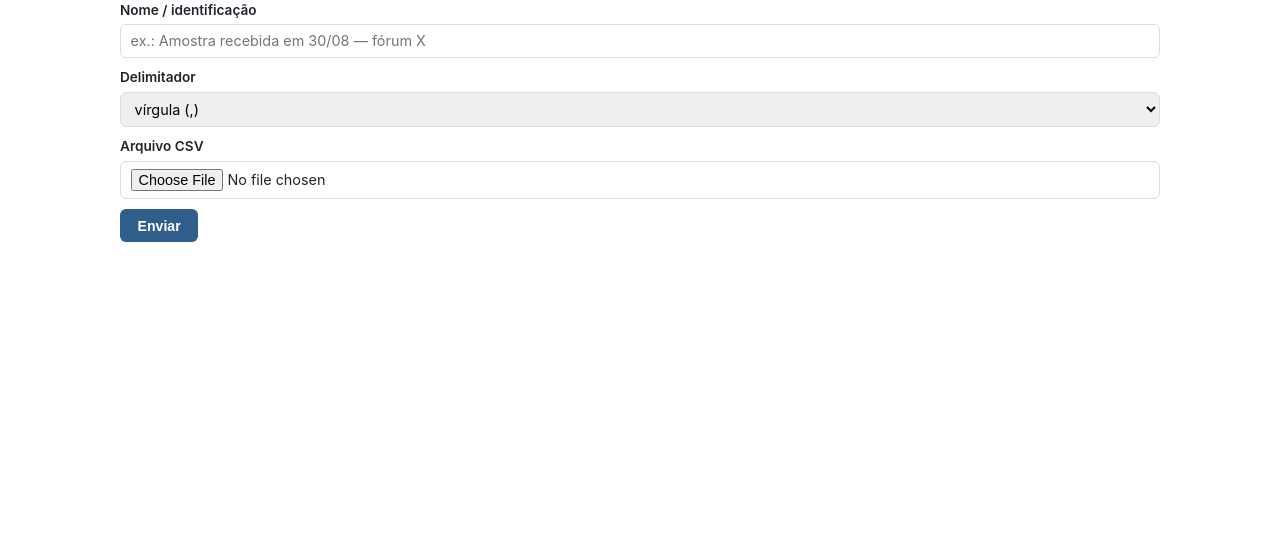
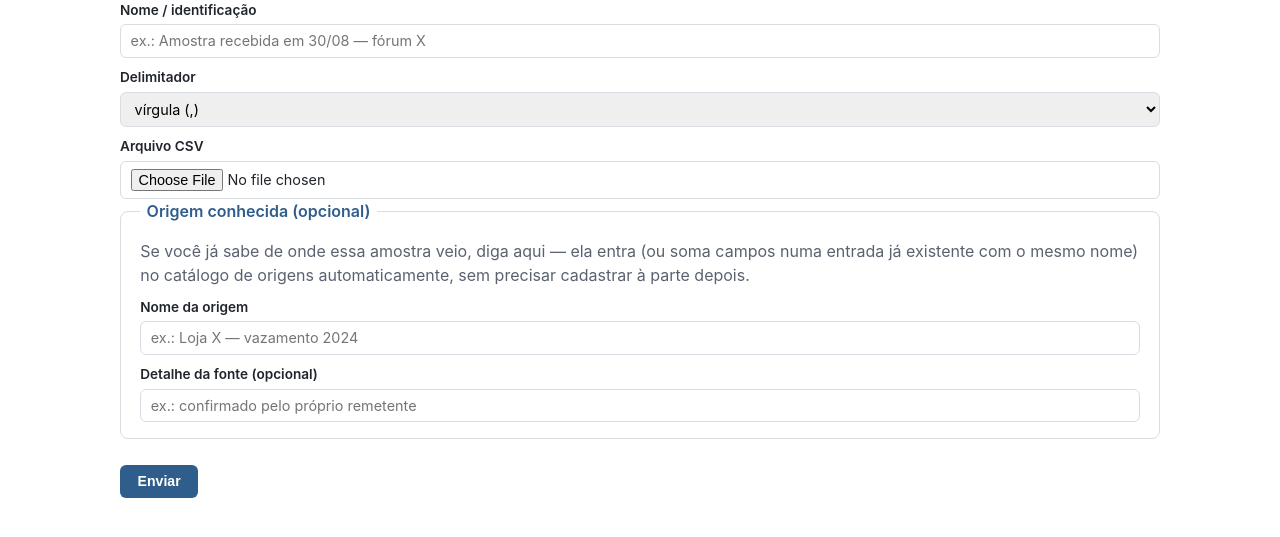
Before and after one commit to ulissescommit/cronovazamento, a FastAPI app: page /amostras/nova in a window 1280 px wide. Shown: the part 171-708 px from the top of the page. Run offline with FastAPI, Linux system fonts and the light colour scheme.

Commit message:
Liga amostra à origem declarada no envio (catálogo aprende com repetição)
Ao subir uma amostra, dá pra declarar a origem conhecida direto no
formulário: cria (ou reaproveita, mesclando os campos) a entrada
correspondente no catálogo, sem precisar do passo manual separado. Amostras
repetidas com a mesma origem declarada fazem o catálogo acumular schema
automaticamente. A data de envio (criado_em) já registrava quando cada
amostra chegou na ferramenta.

Co-Authored-By: Claude Sonnet 5 <noreply@anthropic.com>

```diff
--- a/webapp/models.py
+++ b/webapp/models.py
@@ -16,11 +16,17 @@ class Amostra(Base):
     arquivo_original: Mapped[str] = mapped_column(String(255))
     delimitador: Mapped[str] = mapped_column(String(4), default=",")
     colunas: Mapped[list] = mapped_column(JSON)
+    # quando a amostra foi enviada pra dentro da ferramenta — serve como
+    # registro de "quando essa amostra foi mandada"
     criado_em: Mapped[datetime] = mapped_column(DateTime, default=datetime.utcnow)
+    # origem declarada manualmente por quem sobe a amostra (opcional) —
+    # aponta pra entrada do catálogo criada/reaproveitada nesse envio
+    origem_catalogo_id: Mapped[int | None] = mapped_column(ForeignKey("vazamentos_catalogo.id"), default=None)
 
     linhas: Mapped[list["AmostraLinha"]] = relationship(back_populates="amostra", cascade="all, delete-orphan")
     mapeamentos: Mapped[list["Mapeamento"]] = relationship(back_populates="amostra", cascade="all, delete-orphan")
     analises: Mapped[list["Analise"]] = relationship(back_populates="amostra", cascade="all, delete-orphan")
+    origem_catalogo: Mapped["VazamentoCatalogo | None"] = relationship(foreign_keys=[origem_catalogo_id])
 
 
 class AmostraLinha(Base):
--- a/webapp/routers/amostras.py
+++ b/webapp/routers/amostras.py
@@ -10,6 +10,7 @@ from sqlalchemy.orm import Session
 
 from .. import models, repositorio
 from ..db import obter_sessao
+from .catalogo import encontrar_ou_criar_origem
 
 router = APIRouter(prefix="/amostras", tags=["amostras"])
 templates = Jinja2Templates(directory="webapp/templates")
@@ -45,6 +46,8 @@ def criar(
     nome: str = Form(...),
     delimitador: str = Form(","),
     arquivo: UploadFile = File(...),
+    origem_nome: str = Form(""),
+    origem_fonte: str = Form(""),
     sessao: Session = Depends(obter_sessao),
 ):
     conteudo = arquivo.file.read().decode("utf-8-sig")
@@ -65,6 +68,17 @@ def criar(
 
     for indice, linha in enumerate(linhas):
         sessao.add(models.AmostraLinha(amostra_id=amostra.id, indice=indice, dados=dict(linha)))
+
+    if origem_nome.strip():
+        entrada = encontrar_ou_criar_origem(
+            sessao,
+            nome=origem_nome.strip(),
+            campos=colunas,
+            fonte_suspeita=origem_fonte.strip() or None,
+        )
+        amostra.origem_catalogo_id = entrada.id
+        sessao.add(amostra)
+
     sessao.commit()
 
     return RedirectResponse(f"/amostras/{amostra.id}", status_code=303)
--- a/webapp/templates/amostras/detalhe.html
+++ b/webapp/templates/amostras/detalhe.html
@@ -5,6 +5,9 @@
 <p class="subtitulo">
   {{ amostra.colunas|length }} coluna(s) · {{ n_linhas }} linha(s) ·
   enviada em {{ amostra.criado_em.strftime("%d/%m/%Y %H:%M") }}
+  {% if amostra.origem_catalogo %}
+  · origem declarada: <a href="/catalogo">{{ amostra.origem_catalogo.nome }}</a>
+  {% endif %}
 </p>
 
 <h2>Colunas detectadas</h2>
--- a/webapp/templates/amostras/lista.html
+++ b/webapp/templates/amostras/lista.html
@@ -8,12 +8,12 @@
 
 {% if amostras %}
 <table>
-  <thead><tr><th>Nome</th><th>Arquivo</th><th>Colunas</th><th>Linhas</th><th>Enviada em</th><th></th></tr></thead>
+  <thead><tr><th>Nome</th><th>Origem declarada</th><th>Colunas</th><th>Linhas</th><th>Enviada em</th><th></th></tr></thead>
   <tbody>
     {% for a in amostras %}
     <tr>
       <td>{{ a.nome }}</td>
-      <td class="mono">{{ a.arquivo_original }}</td>
+      <td>{{ a.origem_catalogo.nome if a.origem_catalogo else "—" }}</td>
       <td>{{ a.colunas|length }}</td>
       <td>{{ a.linhas|length }}</td>
       <td>{{ a.criado_em.strftime("%d/%m/%Y %H:%M") }}</td>
--- a/webapp/templates/amostras/nova.html
+++ b/webapp/templates/amostras/nova.html
@@ -21,6 +21,19 @@
   <label for="arquivo">Arquivo CSV</label>
   <input type="file" id="arquivo" name="arquivo" accept=".csv,text/csv" required>
 
+  <fieldset>
+    <legend>Origem conhecida (opcional)</legend>
+    <p class="subtitulo" style="margin:0 0 0.4rem;">
+      Se você já sabe de onde essa amostra veio, diga aqui — ela entra (ou soma
+      campos numa entrada já existente com o mesmo nome) no catálogo de
+      origens automaticamente, sem precisar cadastrar à parte depois.
+    </p>
+    <label for="origem_nome">Nome da origem</label>
+    <input type="text" id="origem_nome" name="origem_nome" placeholder="ex.: Loja X — vazamento 2024">
+    <label for="origem_fonte">Detalhe da fonte (opcional)</label>
+    <input type="text" id="origem_fonte" name="origem_fonte" placeholder="ex.: confirmado pelo próprio remetente">
+  </fieldset>
+
   <button type="submit">Enviar</button>
 </form>
 {% endblock %}
--- a/webapp/templates/catalogo/lista.html
+++ b/webapp/templates/catalogo/lista.html
@@ -35,13 +35,14 @@
 
 {% if entradas %}
 <table>
-  <thead><tr><th>Nome</th><th>Identificador</th><th>Campos</th><th>Fonte suspeita</th><th></th></tr></thead>
+  <thead><tr><th>Nome</th><th>Identificador</th><th>Campos</th><th>Amostras</th><th>Fonte suspeita</th><th></th></tr></thead>
   <tbody>
     {% for e in entradas %}
     <tr>
       <td>{{ e.nome }}</td>
       <td class="mono">{{ e.identificador }}</td>
       <td>{{ e.campos|length }}</td>
+      <td>{{ n_amostras_por_entrada.get(e.id, 0) }}</td>
       <td>{{ e.fonte_suspeita or "—" }}</td>
       <td>
         <form method="post" action="/catalogo/{{ e.id }}/excluir" style="display:inline;">
```
Also changed, not shown: webapp/routers/catalogo.py (+58 -16 lines).
